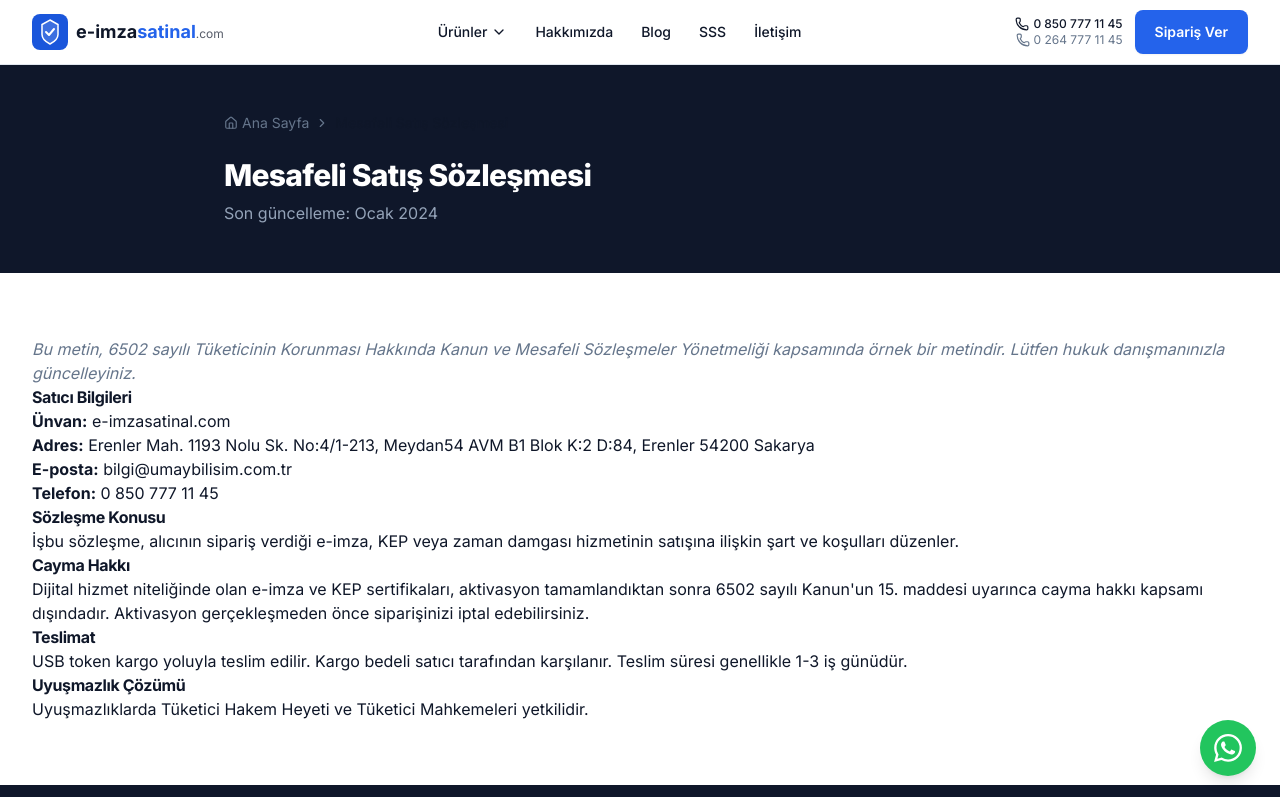
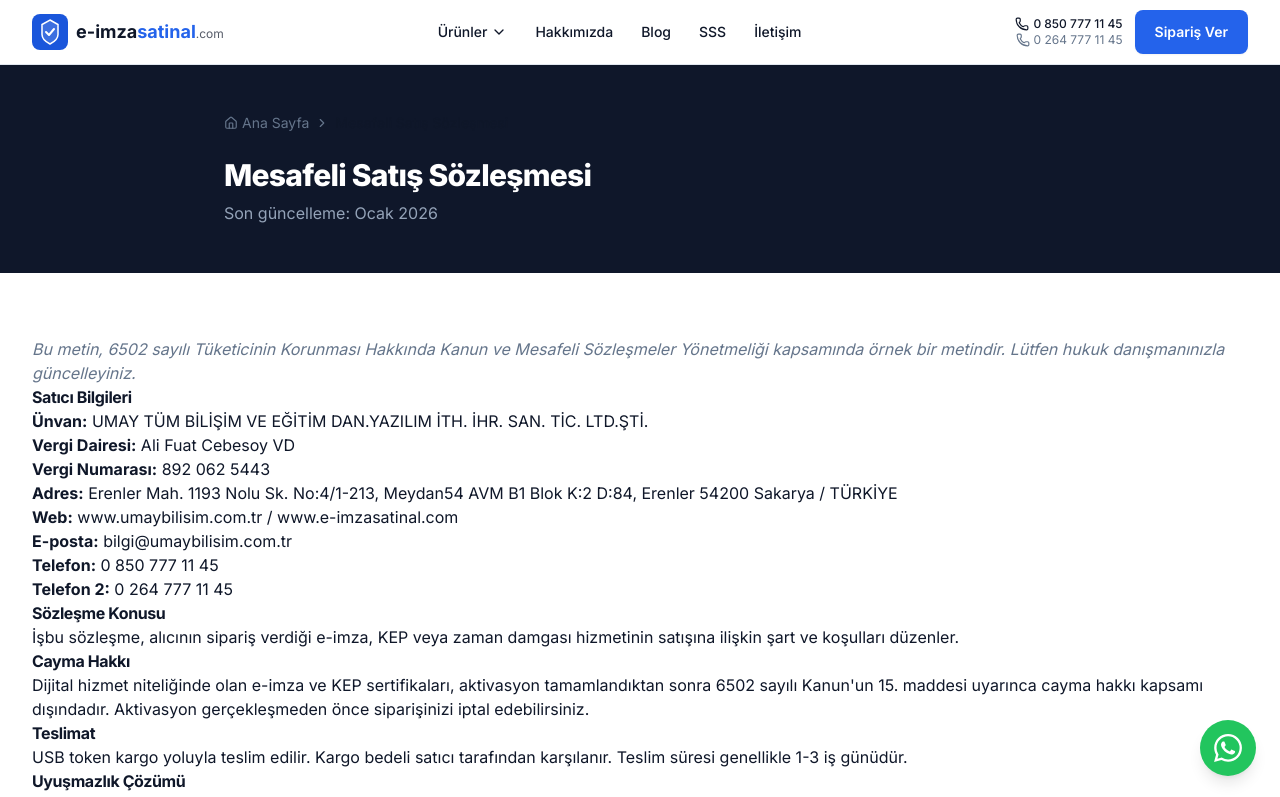
Before and after one commit to umaybilisim/eimzasatinalcomtr, a Next.js app: page /mesafeli-satis in a window 1280 px wide. Shown: the top 797 px of the page. Built offline with nearby package versions, Linux system fonts and the light colour scheme.

Commit message:
Mesafeli satış sözleşmesi satıcı bilgileri Umay Bilişim ile güncellendi

```diff
--- a/app/mesafeli-satis/page.tsx
+++ b/app/mesafeli-satis/page.tsx
@@ -15,7 +15,7 @@
         <div className="mx-auto max-w-4xl px-4 sm:px-6 lg:px-8">
           <Breadcrumbs items={[{ label: "Mesafeli Satış Sözleşmesi" }]} />
           <h1 className="mt-6 text-3xl font-extrabold">Mesafeli Satış Sözleşmesi</h1>
-          <p className="mt-2 text-slate-400">Son güncelleme: Ocak 2024</p>
+          <p className="mt-2 text-slate-400">Son güncelleme: Ocak 2026</p>
         </div>
       </section>
 
@@ -25,10 +25,14 @@
 
           <h2>Satıcı Bilgileri</h2>
           <ul>
-            <li><strong>Ünvan:</strong> e-imzasatinal.com</li>
-            <li><strong>Adres:</strong> {siteConfig.address}</li>
+            <li><strong>Ünvan:</strong> UMAY TÜM BİLİŞİM VE EĞİTİM DAN.YAZILIM İTH. İHR. SAN. TİC. LTD.ŞTİ.</li>
+            <li><strong>Vergi Dairesi:</strong> Ali Fuat Cebesoy VD</li>
+            <li><strong>Vergi Numarası:</strong> 892 062 5443</li>
+            <li><strong>Adres:</strong> Erenler Mah. 1193 Nolu Sk. No:4/1-213, Meydan54 AVM B1 Blok K:2 D:84, Erenler 54200 Sakarya / TÜRKİYE</li>
+            <li><strong>Web:</strong> <a href="https://www.umaybilisim.com.tr" target="_blank" rel="noopener">www.umaybilisim.com.tr</a> / <a href="https://www.e-imzasatinal.com">www.e-imzasatinal.com</a></li>
             <li><strong>E-posta:</strong> {siteConfig.email}</li>
             <li><strong>Telefon:</strong> {siteConfig.phone}</li>
+            <li><strong>Telefon 2:</strong> {siteConfig.phone2}</li>
           </ul>
 
           <h2>Sözleşme Konusu</h2>
```
